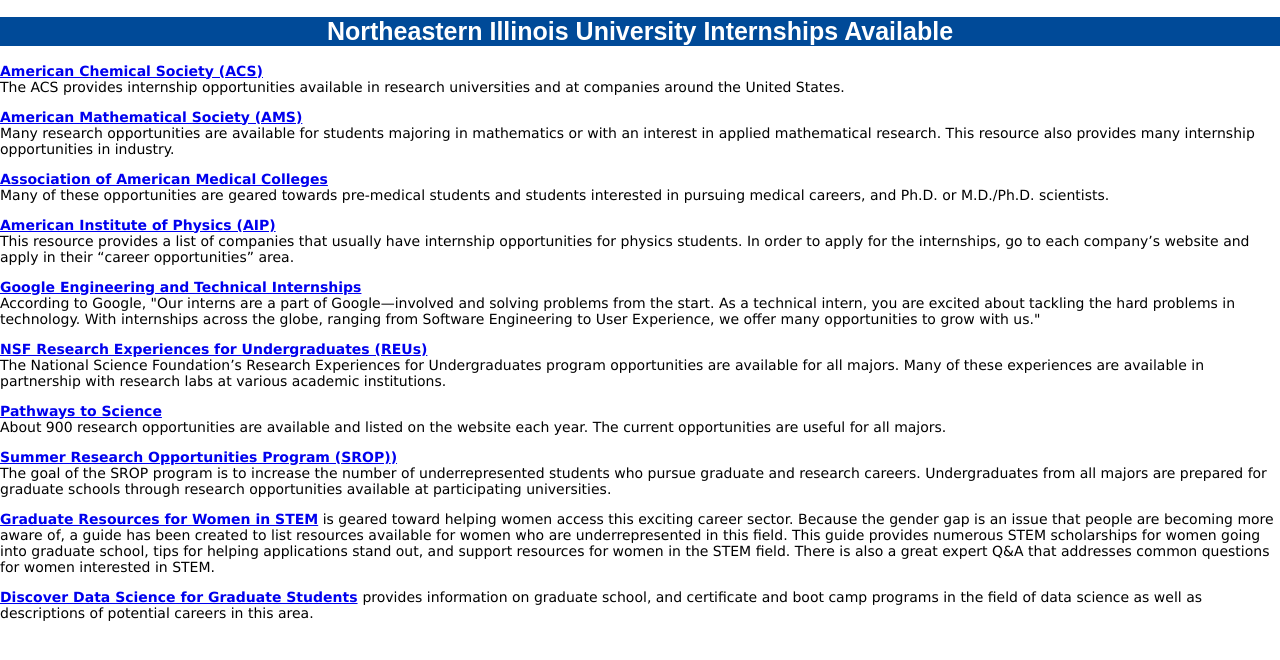
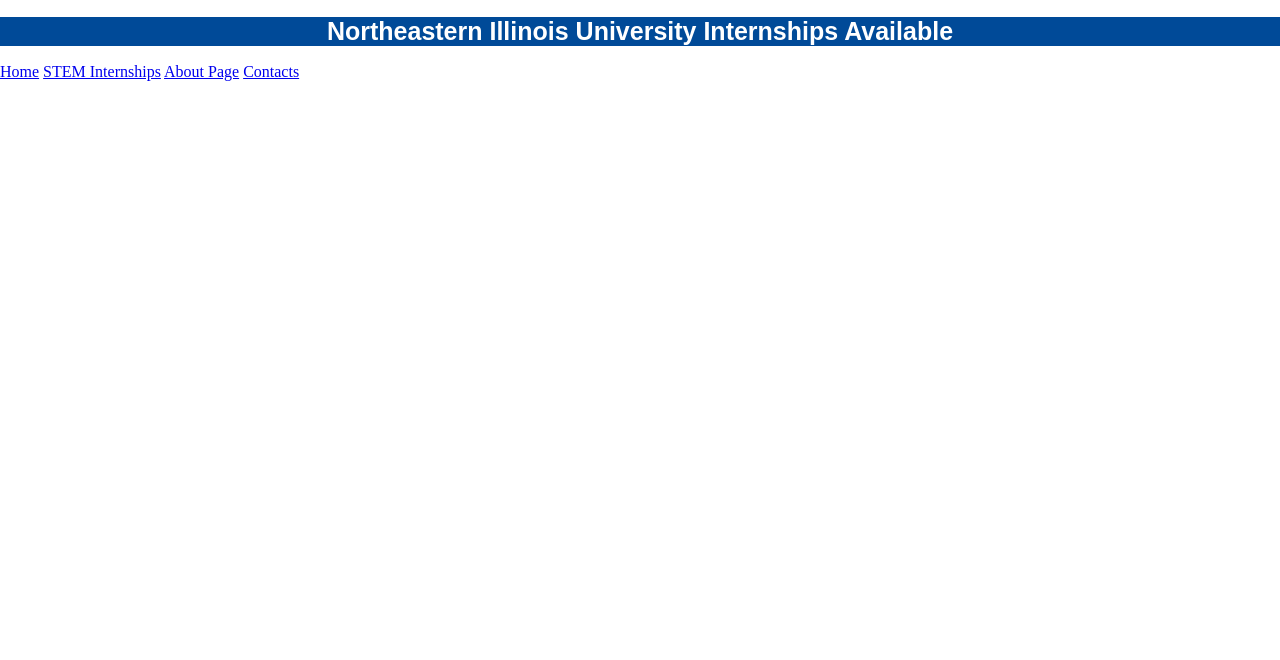
Before and after one commit to sergiolr2201/First-Repo, a Python web app: template Template/FCD_Internships.html in a window 1280 px wide. Shown: the top 660 px of the page. Run offline with Jinja, Linux system fonts and the light colour scheme; the template is opened without the code that fills it, so the values that code supplies are empty.

Commit message:
added nav bar to internship page

```diff
--- a/Template/FCD_Contact.html
+++ b/Template/FCD_Contact.html
@@ -9,10 +9,10 @@
 	<h1>Northeastern Illinois University Internships Available</h1>
 	<h2>Contact Page</h2>
 <div class="topnav">
-  <a class="active" href="/">Home</a>
+  <a href="/">Home</a>
   <a href="/internships">STEM Internships</a>
   <a href="/aboutpage">About Page</a>
-  <a href="/contact">Contacts</a>
+  <a class="#active" href="/contact">Contacts</a>
 </div>
 	<h3>Contact the following if interested in any of the  available internships </h3>
 	<ul>
--- a/Template/FCD_Internships.html
+++ b/Template/FCD_Internships.html
@@ -12,6 +12,13 @@
 
 		<h1>Northeastern Illinois University Internships Available</h1>
 
+		<div class="topnav">
+  <a  href="/">Home</a>
+  <a class="#active" href="/internships">STEM Internships</a>
+  <a href="/aboutpage">About Page</a>
+  <a href="/contact">Contacts</a>
+</div>
+
          {% for internship in ships %}
          <p><strong><a href="{{internship.Link}}" target="_blank"> {{internship.Title}} </a></strong><br />
             {{internship.Description}}
@@ -24,35 +31,6 @@
 
 		</div>
 
-            <p><strong><a href="http://www.acs.org/content/acs/en/education/students/college/experienceopp.html" target="_blank">American Chemical Society (ACS)</a></strong><br />
-            The ACS provides internship opportunities available in research universities and at companies around the United States.</p>
-
-            <p><strong><a href="http://www.ams.org/programs/students/undergrad/emp-reu" rel="noreferrer noopener" target="_blank">American Mathematical Society (AMS)</a></strong><br />
-            Many research opportunities are available for students majoring in mathematics or with an interest in applied mathematical research. This resource also provides many internship opportunities in industry.</p>
-
-            <p><strong><a href="https://www.aamc.org/members/great/61052/great_summerlinks.html" rel="noreferrer noopener" target="_blank">Association of American Medical Colleges</a></strong><br />
-            Many of these opportunities are geared towards pre-medical students and students interested in pursuing medical careers, and Ph.D. or M.D./Ph.D. scientists.</p>
-
-            <p><strong><a href="http://www.aip.org/statistics/trends/states/illinois.html" rel="noreferrer noopener" target="_blank">American Institute of Physics (AIP)</a></strong><br />
-            This resource provides a list of companies that usually have internship opportunities for physics students. In order to apply for the internships, go to each company’s website and apply in their “career opportunities” area.</p>
-
-            <p><strong><a href="https://careers.google.com/students/engineering-and-technical-internships/" target="_blank">Google Engineering and Technical Internships</a></strong><br /> According to Google,
-            "Our interns are a part of Google—involved and solving problems from the start. As a technical intern, you are excited about tackling the hard problems in technology. With internships across the globe, ranging from Software Engineering to User Experience, we offer many opportunities to grow with us." </p>
-
-            <p><strong><a href="https://www.nsf.gov/crssprgm/reu/" rel="noreferrer noopener" target="_blank">NSF Research Experiences for Undergraduates (REUs)</a></strong><br />
-            The National Science Foundation’s Research Experiences for Undergraduates program opportunities are available for all majors. Many of these experiences are available in partnership with research labs at various academic institutions.</p>
-
-            <p><strong><a href="http://www.pathwaystoscience.org/" rel="noreferrer noopener" target="_blank">Pathways to Science</a></strong><br />
-            About 900 research opportunities are available and listed on the website each year. The current opportunities are useful for all majors.</p>
-
-            <p><a href="http://www.cic.net/students" rel="noreferrer noopener" target="_blank"><strong>Summer Research Opportunities Program (SROP)</strong></a><strong><a href="http://www.cic.net/students" rel="noreferrer noopener" target="_blank">)</a></strong><br />
-            The goal of the SROP program is to increase the number of underrepresented students who pursue graduate and research careers. Undergraduates from all majors are prepared for graduate schools through research opportunities available at participating universities.</p>
-
-            <p><strong><a href="https://www.gograd.org/resources/women-in-stem/" target="_blank">Graduate Resources for Women in STEM</a></strong> is geared toward helping women access this exciting career sector. Because the gender gap is an issue that people are becoming more aware of, a guide has been created to list resources available for women who are underrepresented in this field. This guide provides numerous STEM scholarships for women going into graduate school, tips for helping applications stand out, and support resources for women in the STEM field. There is also a great expert Q&amp;A that addresses common questions for women interested in STEM. </p>
-
-            <p><strong><a href="https://www.discoverdatascience.org/" target="_blank">Discover Data Science for Graduate Students</a> </strong>provides information on graduate school, and certificate and boot camp programs in the field of data science as well as descriptions of potential careers in this area. <br />
-            </p>
-
 
 	</body>
 
```
Also changed, not shown: Template/FCD_Home.html (+0 -9 lines).
